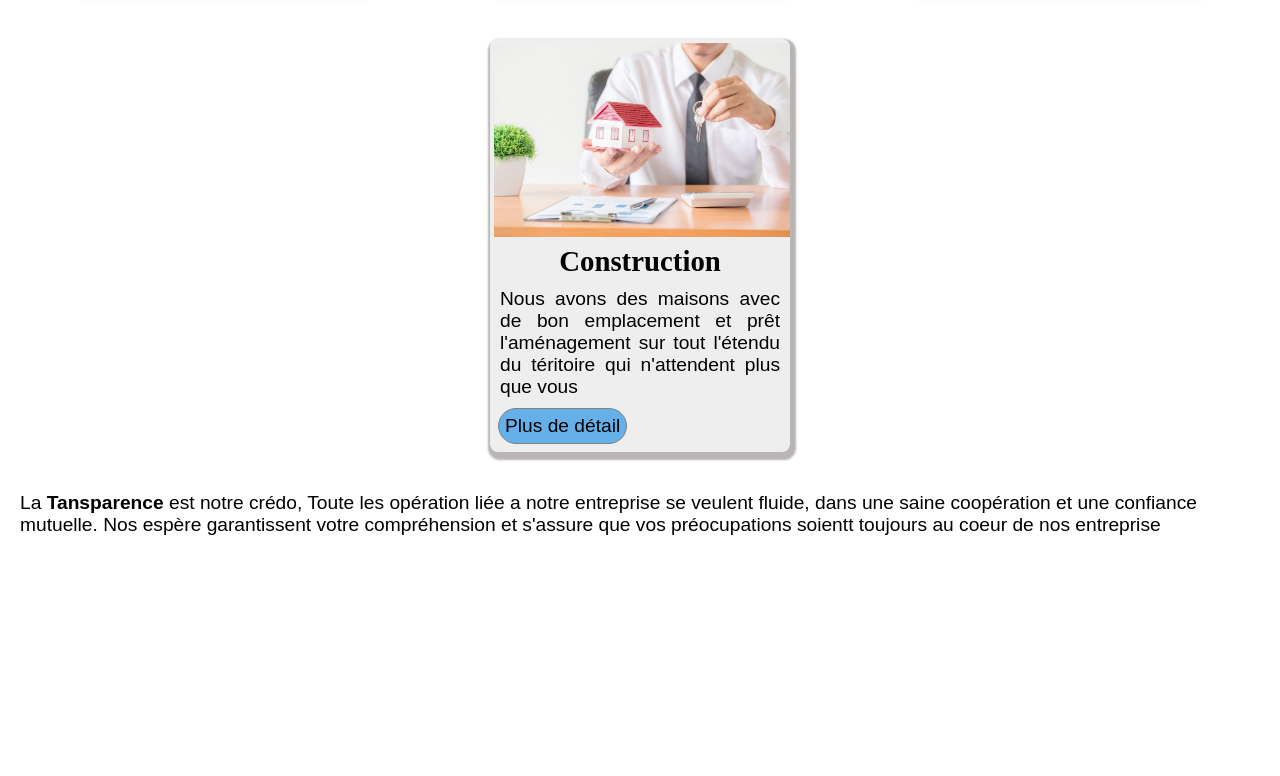
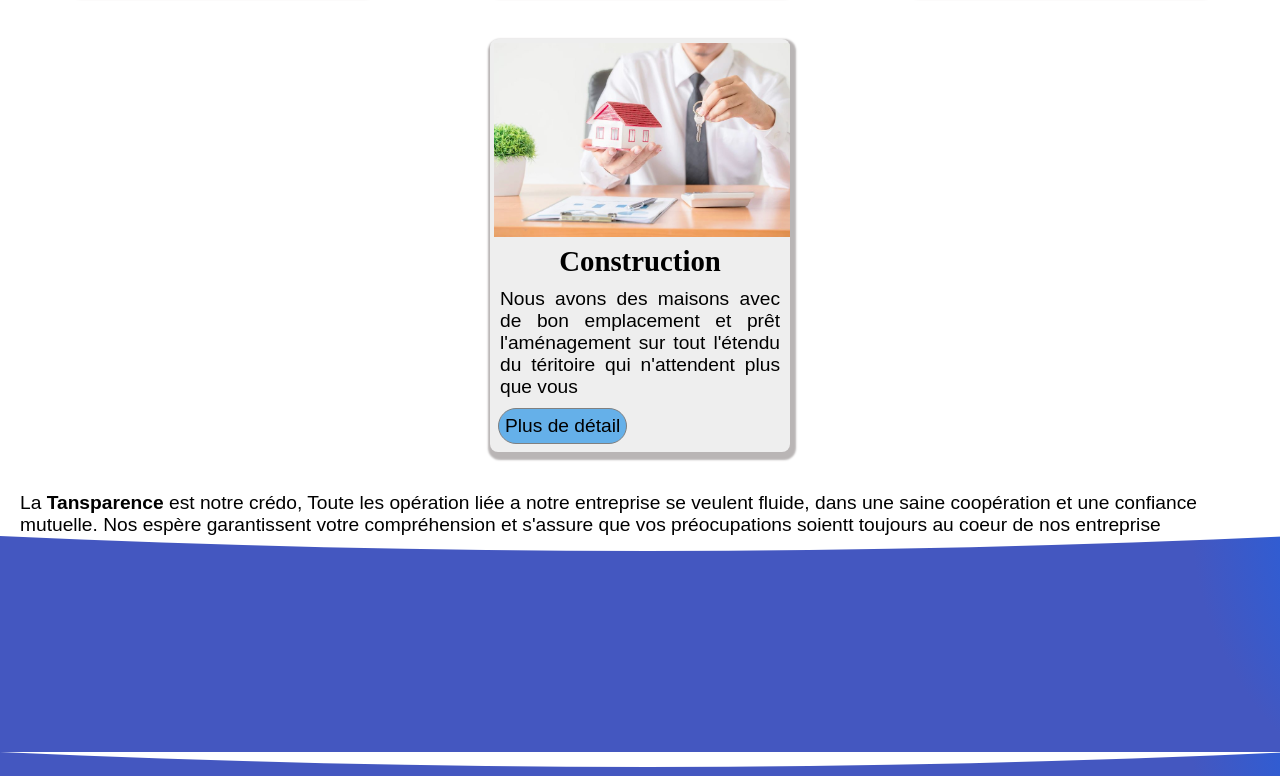
Before and after one commit to arquadien/DoumbiaImmo, a plain HTML site: page index.html in a window 1280 px wide. Shown: the part 1263-2039 px from the top of the page. Before the commit the page ends 1799 px from the top, so only its background shows below. Drawn offline with Linux system fonts and the light colour scheme.

Commit message:
Ajout du footer

```diff
--- a/index.html
+++ b/index.html
@@ -97,5 +97,8 @@
         </p>
       </section>
     </main>
+    <footer>
+
+    </footer>
   </body>
 </html>
--- a/style.css
+++ b/style.css
@@ -168,7 +168,7 @@ p {
 }
 
 #secend_card {
-  height: 100vh;
+  min-height: 100vh;
   width: 100%;
   border-radius: 16px;
   border-top: 1px solid black;
@@ -262,12 +262,9 @@ p {
   font-size: 1.2rem;
 }
 
-/* Section projet */
 
-#projet {
-  width: 68%;
-  padding: 30px;
-  min-height: 100vh;
-  height: auto;
-  background: gray;
+footer{
+  min-height: 30vh;
+  width: 100M;
+  background: url(assets/wave-footer.svg);
 }
```
Also changed, not shown: assets/wave-footer.svg (added), assets/wave-header.svg (added), assets/wave-hero-background.svg (added).
